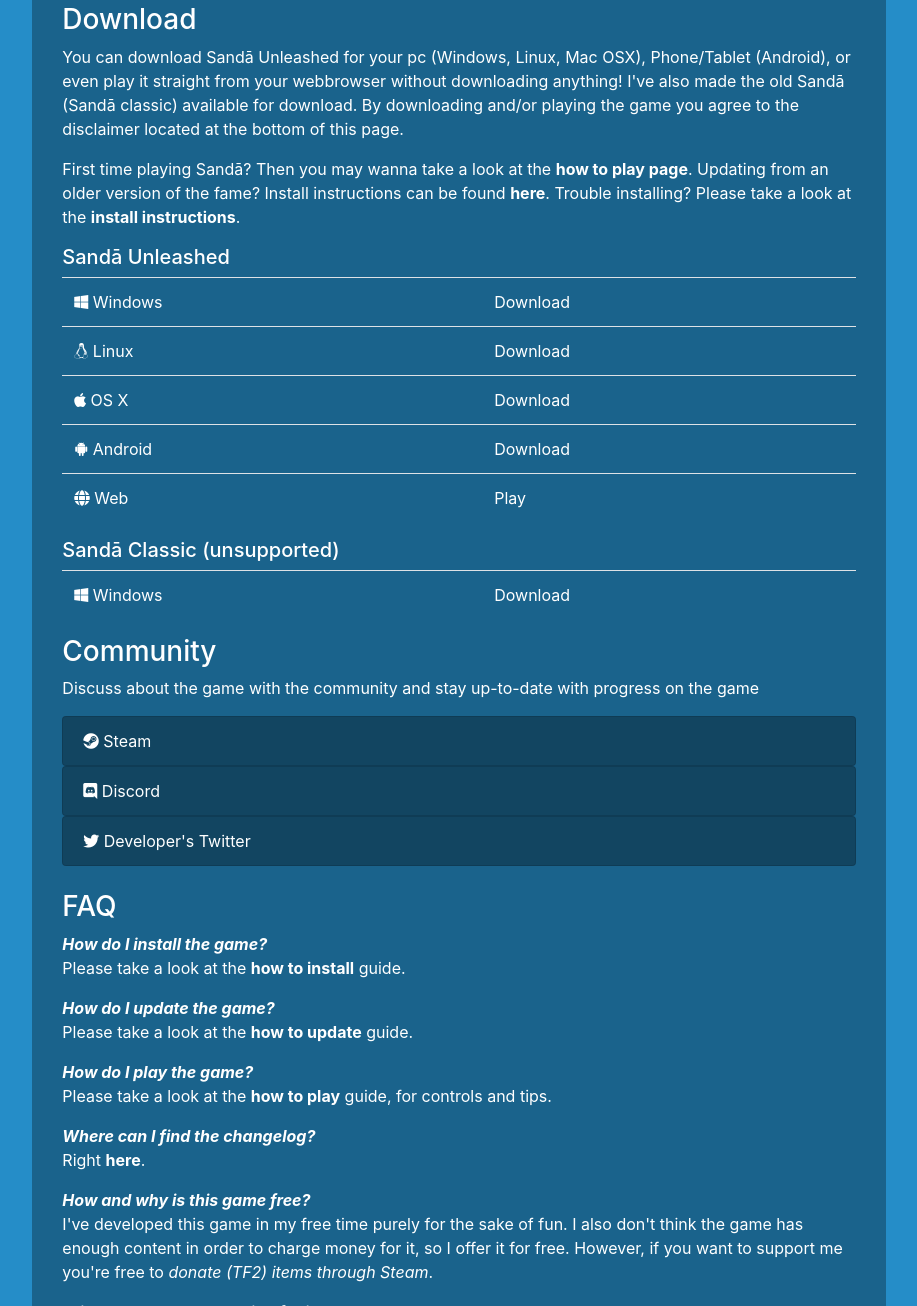
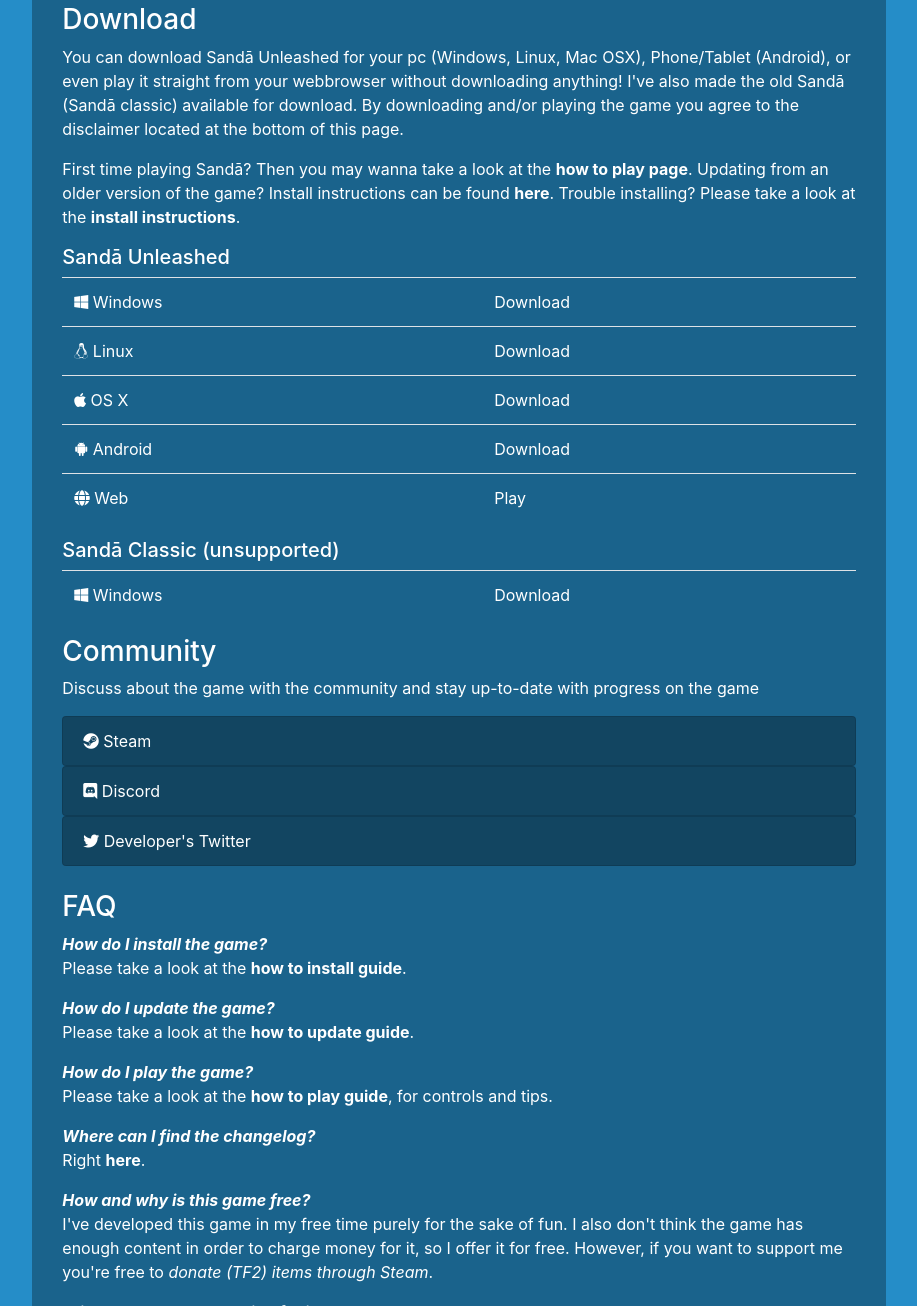
Before and after one commit to professorlust/sanda-dl, a plain HTML site: page index.html in a window 1280 px wide. Shown: the part 1631-2937 px from the top of the page, without its empty margins (181-1098 px from the left). Drawn offline with nearby package versions, Linux system fonts and the light colour scheme.

Commit message:
Fixed typos

```diff
--- a/index.html
+++ b/index.html
@@ -118,7 +118,7 @@
             <p>You can download Sandā Unleashed for your pc (Windows, Linux, Mac OSX), Phone/Tablet (Android), or even play it straight from your webbrowser without downloading anything! I've also made the old Sandā (Sandā classic) available for download. By downloading and/or playing the game you agree to the disclaimer located at the bottom of this page.</p>
 
             <p>
-                First time playing Sandā? Then you may wanna take a look at the <a href="https://github.com/MythikAngel/sanda-dl/wiki/How-to-play" target="_blank"><b>how to play page</b></a>. Updating from an older version of the fame? Install instructions can be found <a href="https://github.com/MythikAngel/sanda-dl/wiki/How-to-update" target="_blank"><b>here</b></a>. Trouble installing? Please take a look at the <a href="https://github.com/MythikAngel/sanda-dl/wiki/How-to-install" target="_blank"><b>install instructions</b></a>.
+                First time playing Sandā? Then you may wanna take a look at the <a href="https://github.com/MythikAngel/sanda-dl/wiki/How-to-play" target="_blank"><b>how to play page</b></a>. Updating from an older version of the game? Install instructions can be found <a href="https://github.com/MythikAngel/sanda-dl/wiki/How-to-update" target="_blank"><b>here</b></a>. Trouble installing? Please take a look at the <a href="https://github.com/MythikAngel/sanda-dl/wiki/How-to-install" target="_blank"><b>install instructions</b></a>.
             </p>
 
             <h5>Sandā Unleashed</h5>
@@ -171,17 +171,17 @@
             <p>
                 <span class="font-italic font-weight-bold">How do I install the game?</span>
                 <br>
-                Please take a look at the <a href="https://github.com/MythikAngel/sanda-dl/wiki/How-to-install" target="_blank"><b>how to install</b> guide</a>.
+                Please take a look at the <a href="https://github.com/MythikAngel/sanda-dl/wiki/How-to-install" target="_blank"><b>how to install guide</b></a>.
             </p>
             <p>
                 <span class="font-italic font-weight-bold">How do I update the game?</span>
                 <br>
-                Please take a look at the <a href="https://github.com/MythikAngel/sanda-dl/wiki/How-to-update" target="_blank"><b>how to update</b> guide</a>.
+                Please take a look at the <a href="https://github.com/MythikAngel/sanda-dl/wiki/How-to-update" target="_blank"><b>how to update guide</b></a>.
             </p>
             <p>
                 <span class="font-italic font-weight-bold">How do I play the game?</span>
                 <br>
-                Please take a look at the <a href="https://github.com/MythikAngel/sanda-dl/wiki/How-to-play" target="_blank"><b>how to play</b> guide</a>, for controls and tips.
+                Please take a look at the <a href="https://github.com/MythikAngel/sanda-dl/wiki/How-to-play" target="_blank"><b>how to play guide</b></a>, for controls and tips.
             </p>
             <p>
                 <span class="font-italic font-weight-bold">Where can I find the changelog?</span>
```
